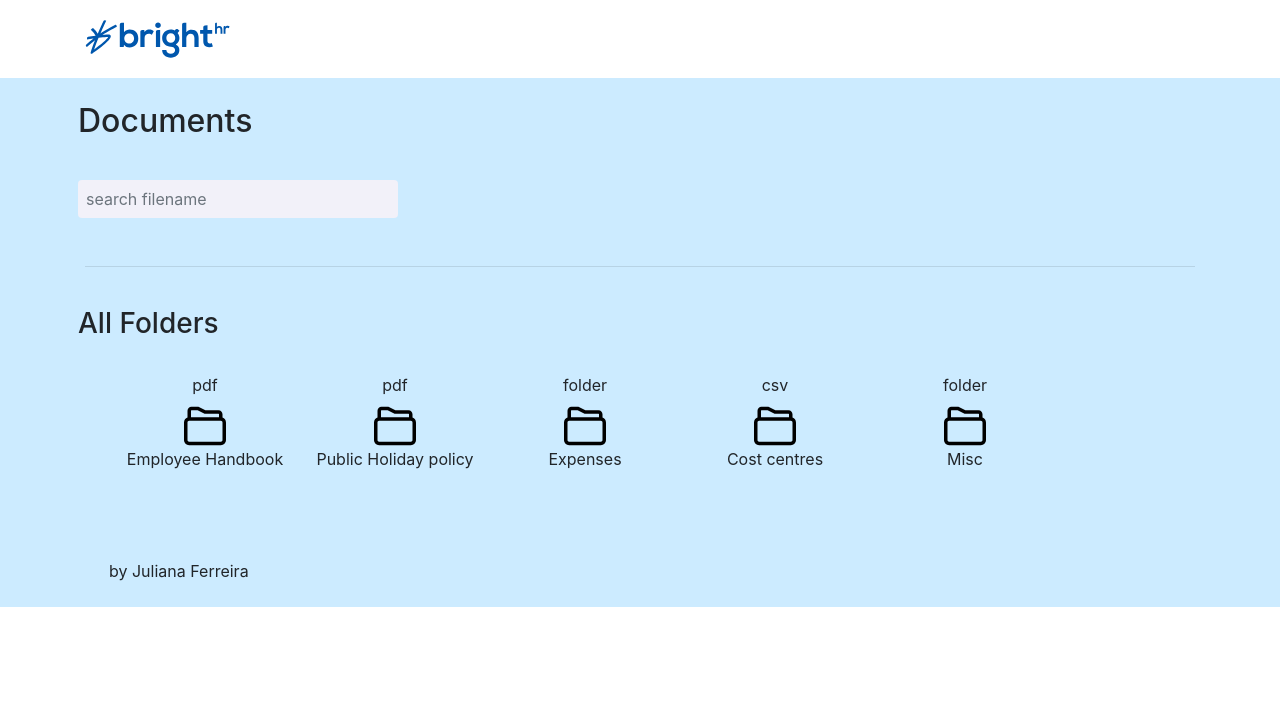
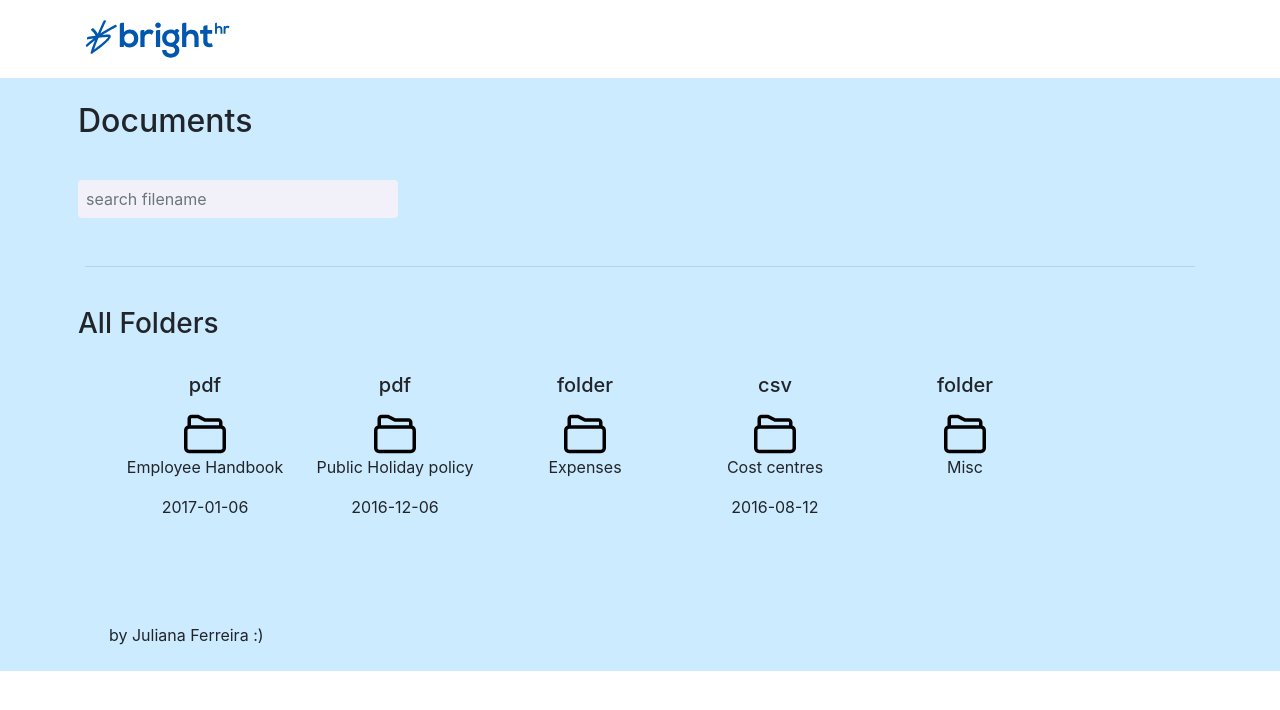
Before and after one commit to julianaferry/bright-app, a React (Create React App) app in the folder app/: page / in a window 1280 px wide. Shown: the top 710 px of the page. Built offline with nearby package versions, Linux system fonts and the light colour scheme; no server answers.

Commit message:
fixed app test

```diff
--- a/app/src/App.js
+++ b/app/src/App.js
@@ -9,7 +9,7 @@ const StyledApp = styled.div `
 
 `;
 
-function App({...children}) {
+function App() {
   return (
     <div className="App">
       <StyledApp>
@@ -21,7 +21,7 @@ function App({...children}) {
           </body>
           <footer className="container">
               <div className="mt-5">
-              <p className="p-4">by Juliana Ferreira</p>
+              <p className="p-4">by Juliana Ferreira :)</p>
               </div>
           </footer>
         </StyledApp>
--- a/app/src/components/DocumentList.js
+++ b/app/src/components/DocumentList.js
@@ -23,6 +23,7 @@ const StyledList = styled.ul `
     flex-direction: row;
     flex-wrap: wrap;
     justify-content: center;
+    align-items: baseline;
 `;
 
 const StyledListLi = styled.li `
@@ -105,7 +106,7 @@ export default function DocumentList() {
                                 value={item.name}
                                 onClick={handleShow}
                                   >
-                                    {item.type}
+                                    <h5>{item.type}</h5>
                                     <svg version="1.1" id="Layer_1" xmlns="http://www.w3.org/2000/svg" viewBox="0 0 512 512" width="190" height="50" className="pt-2">
                                             <path d="M469.338,152.564v-40.223C469.338,85.647,447.69,64,420.996,64H261.04l-85.333-42.667H91.012
                                                 c-26.694,0-48.341,21.647-48.341,48.341v82.887C17.881,160.851,0,184.245,0,211.819v216.363c0,34.502,27.983,62.485,62.485,62.485
@@ -115,13 +116,14 @@ export default function DocumentList() {
                                                 c0-10.938,8.881-19.819,19.819-19.819h387.029c10.938,0,19.819,8.881,19.819,19.819V428.181z"/>
                                     </svg>
 
-                                    {item.name}
+                                    <p>{item.name}</p>
+                                    <p>{item.added}</p>
                                 </StyledListLi>
                             ))}
                         </StyledList>
 
-                        {data.filter(type =>type.files !== '').forEach(modalData => (
-                            <Modal show={show} centered={true} onHide={handleClose} filterModal={modalData} >
+                        {data.filter(item =>item.type === 'folder').forEach(modalData=> (
+                            <Modal key={modalData.id} show={show} centered={true} onHide={handleClose} filterModal={modalData} >
                             <Modal.Header closeButton>
                                 <Modal.Title>Document </Modal.Title>
                             </Modal.Header>
```
Also changed, not shown: 2 other files (tests, documents, lock files or other folders).
